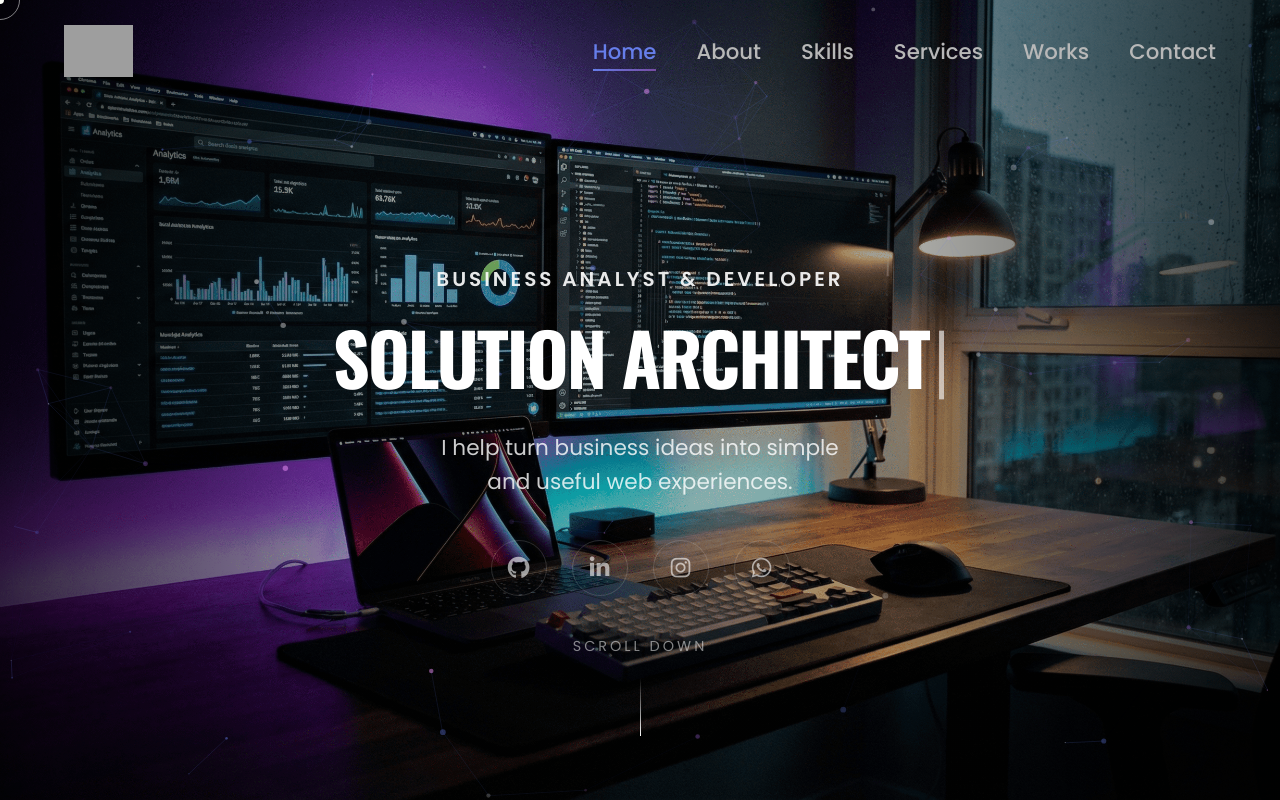
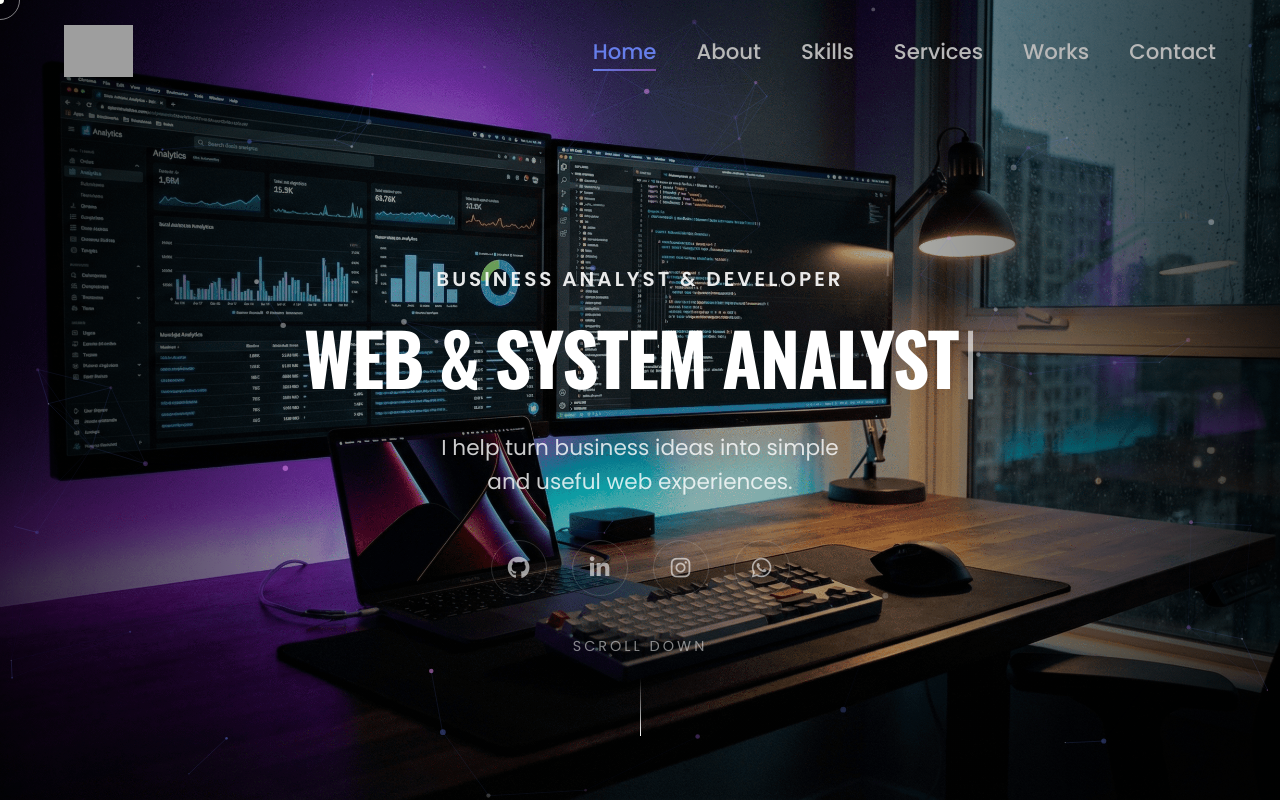
Before and after one commit to Creastein/portofolio, a Next.js app: page / in a window 1280 px wide. Shown: the top 800 px of the page. Built offline with nearby package versions, Linux system fonts and the light colour scheme; no server answers; grey boxes are pictures that could not be loaded; a web font is replaced by a local one.

Commit message:
feat: Initialize Next.js portfolio project with PWA manifest, global layout, and interactive home page.

```diff
--- a/app/layout.tsx
+++ b/app/layout.tsx
@@ -28,8 +28,8 @@ const basePath = process.env.NEXT_PUBLIC_BASE_PATH || '';
 export const metadata: Metadata = {
   metadataBase: new URL('https://welli.my.id'),
   title: "WELLI | Business Analyst & Developer Portfolio",
-  description: "WELLI - Business Analyst & Developer. Solution Architect & Product Engineer. Turning business ideas into simple and useful web experiences.",
-  keywords: "Business Analyst, Developer, Solution Architect, Product Engineer, Web Development, Portfolio, UI/UX Design",
+  description: "WELLI - Business Analyst & Developer. Web & System Analyst & Product Engineer. Turning business ideas into simple and useful web experiences.",
+  keywords: "Business Analyst, Developer, Web & System Analyst, Product Engineer, Web Development, Portfolio, UI/UX Design",
   authors: [{ name: "WELLI" }],
   icons: {
     icon: `${basePath}/images/logo.png`,
@@ -39,7 +39,7 @@ export const metadata: Metadata = {
     type: "website",
     url: "https://welli.my.id/",
     title: "WELLI | Business Analyst & Developer Portfolio",
-    description: "Solution Architect & Product Engineer. Turning business ideas into simple and useful web experiences.",
+    description: "Web & System Analyst & Product Engineer. Turning business ideas into simple and useful web experiences.",
     images: [`${basePath}/images/logo.png`],
     locale: "en_US",
     siteName: "WELLI Portfolio",
@@ -47,7 +47,7 @@ export const metadata: Metadata = {
   twitter: {
     card: "summary_large_image",
     title: "WELLI | Business Analyst & Developer Portfolio",
-    description: "Solution Architect & Product Engineer. Turning business ideas into simple and useful web experiences.",
+    description: "Web & System Analyst & Product Engineer. Turning business ideas into simple and useful web experiences.",
     images: [`${basePath}/images/logo.png`],
   },
   robots: {
--- a/app/page.tsx
+++ b/app/page.tsx
@@ -345,7 +345,7 @@ export default function Home() {
         <div className="container hero-content">
           <span className="subtitle hero-item stagger-1">BUSINESS ANALYST & DEVELOPER</span>
           <h1 className="hero-item stagger-2">
-            <span className="typewriter-text" data-text='["SOLUTION ARCHITECT", "PRODUCT ENGINEER"]'></span><span className="cursor">|</span>
+            <span className="typewriter-text" data-text='["WEB & SYSTEM ANALYST", "PRODUCT ENGINEER"]'></span><span className="cursor">|</span>
           </h1>
           <p className="hero-item stagger-3">I help turn business ideas into simple<br />and useful web experiences.</p>
 
```
Also changed, not shown: public/manifest.json.
